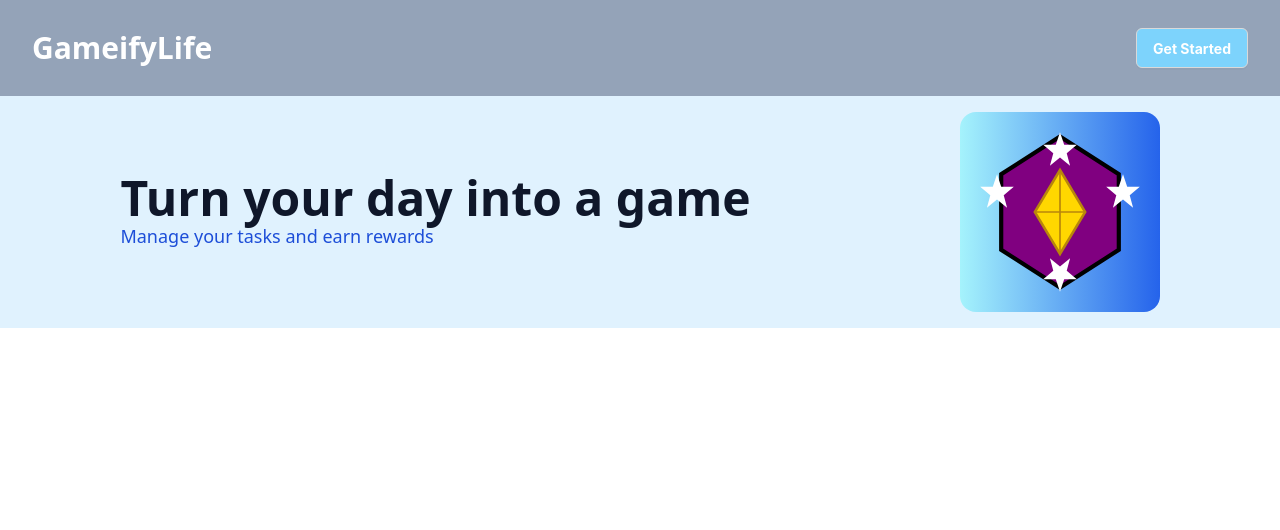
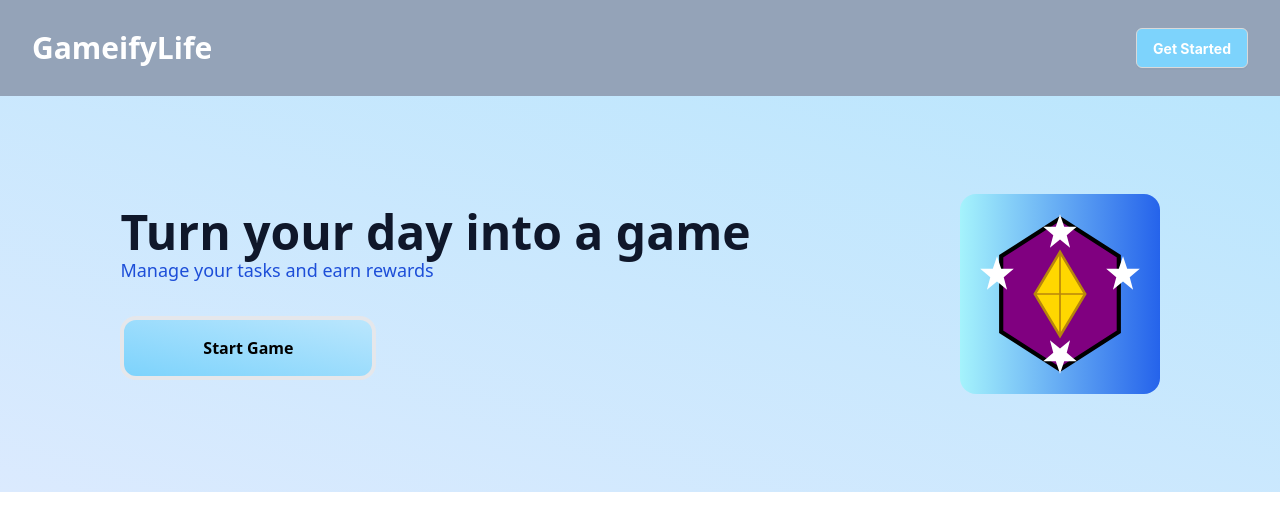
Before and after one commit to jcheng1022/frontend-gameifylife, a Next.js app: page / in a window 1280 px wide. Shown: the top 530 px of the page. Built offline with nearby package versions, Linux system fonts and the light colour scheme; no server answers.

Commit message:
prevent loading state on refetch user dara

```diff
--- a/components/landing/Hero.js
+++ b/components/landing/Hero.js
@@ -1,18 +1,29 @@
+'use client'
+
 import React from 'react';
 import Image from "next/image";
 import MasterLogo from '/public/master.svg'
+import {useRouter} from "next/navigation";
+import {useCurrentUser} from "@/hooks/user.hooks";
 
 const Hero = () => {
+    const {data: user} = useCurrentUser()
+    const router = useRouter()
     return (
-        <div className={'bg-sky-100 p-4 flex items-center justify-around'}>
-            <div>
+        <div className={'bg-gradient-to-tr from-blue-100 to-sky-200 p-4 flex items-center justify-around'}>
+            <div className={'py-24'}>
 <div className={'text-5xl font-bold text-slate-900'}>Turn your day into a game</div>
                 <p className={'text-lg text-blue-700'}>Manage your tasks and earn rewards</p>
+                <div
+                    onClick={() => router.push(`/user/${user?.firebaseUuid}`)}
+                    className={'bg-gradient-to-bl border-4 mt-8 from-sky-200 to-sky-300 hover:bg-gradient-to-tr border-2 cursor-pointer mt-8 from-sky-200 to-sky-300 w-64 rounded-2xl font-bold  h-16 flex items-center justify-center'}> Start Game</div>
             </div>
             <div className={'bg-gradient-to-r from-cyan-200 to-blue-600 p-4 rounded-2xl'} style={{width:200, height:200}}>
                 <Image src={MasterLogo} alt={'Ranking Icon'} width={200} height={200} />
 
             </div>
+
+
         </div>
     );
 };
--- a/components/profile/UserRanking.js
+++ b/components/profile/UserRanking.js
@@ -10,11 +10,10 @@ import RankInfoModal from "@/components/modals/RankInfoModal";
 const UserRanking = () => {
 
     // const {data: user} = useCurrentUser()
-    const {data: userData, isFetching, isLoading} = useCurrentUserData()
+    const {data: userData, isFetching, isLoading, isRefetching} = useCurrentUserData()
     const [openInfo, setOpenInfo] = useState(false)
 
-    console.log(openInfo, 'is it open')
-    if (isFetching || isLoading) {
+    if (!isRefetching && (isFetching || isLoading)) {
         return <div> ...Loading</div>
     }
 
--- a/hooks/user.hooks.js
+++ b/hooks/user.hooks.js
@@ -36,6 +36,7 @@ export const useCurrentUserData = (props = {})  => {
     return useQuery({
         queryKey,
         ...defaultQueryProps,
+
         // enabled: !!userId,
         retry: 5,
         queryFn: () => APIClient.api.get(`/user/ranking`, {params: props})
```
